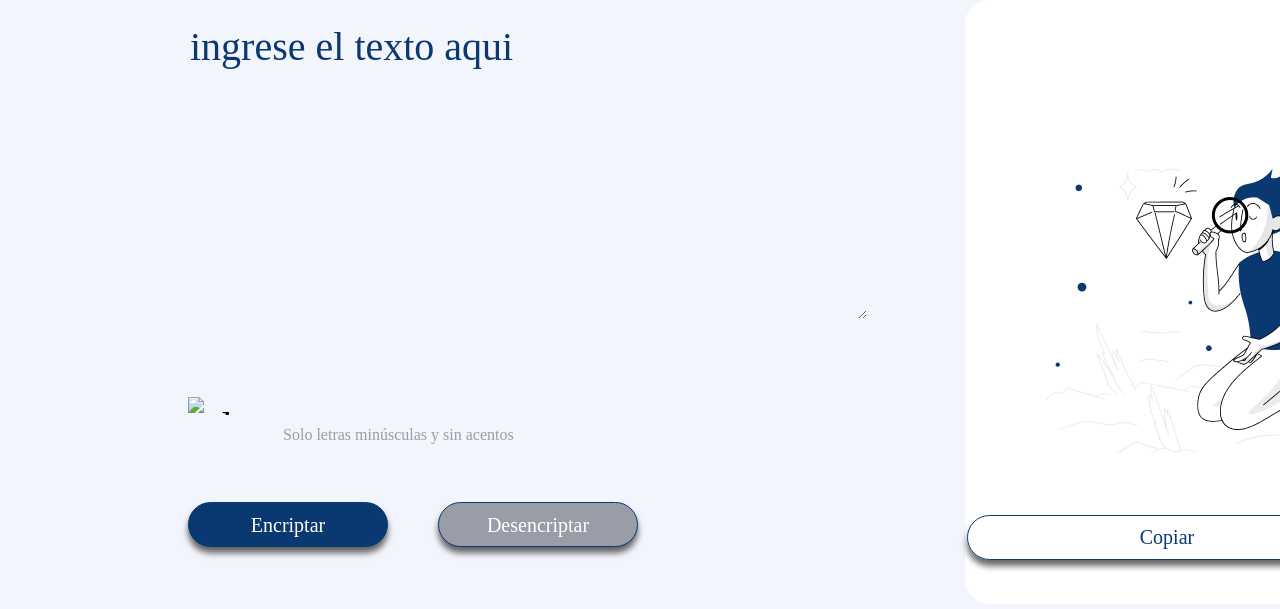
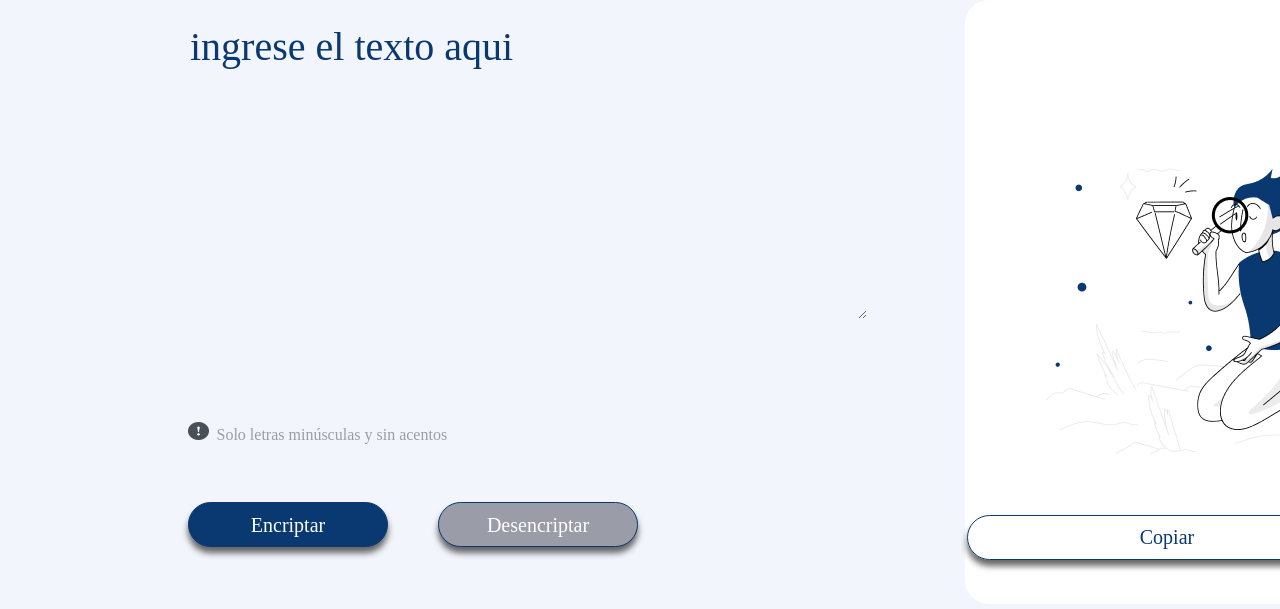
Before and after one commit to Alaskahere/Challenge1, a plain HTML site: page index.html in a window 1280 px wide. Shown: the part 91-700 px from the top of the page. Drawn offline with Linux system fonts and the light colour scheme; files whose address does not match are found by name.

Commit message:
se modifica logo alerta

```diff
--- a/index.html
+++ b/index.html
@@ -23,7 +23,8 @@
             <textarea class="text-area" cols="30" rows="5" placeholder="Ingrese el texto aqui"></textarea>
 
             <div class="logoinfo">
-                <img class="alerta" src="file:///D:/challengue1/imagenes/Vector%20(1).png" alt="alert">
+                <img class="alerta" src="/imagenes/Vector (1).png
+                " alt="alert">
                 <h6 class="informcion">Solo letras minúsculas y sin acentos</h6>
 
             </div>
```
